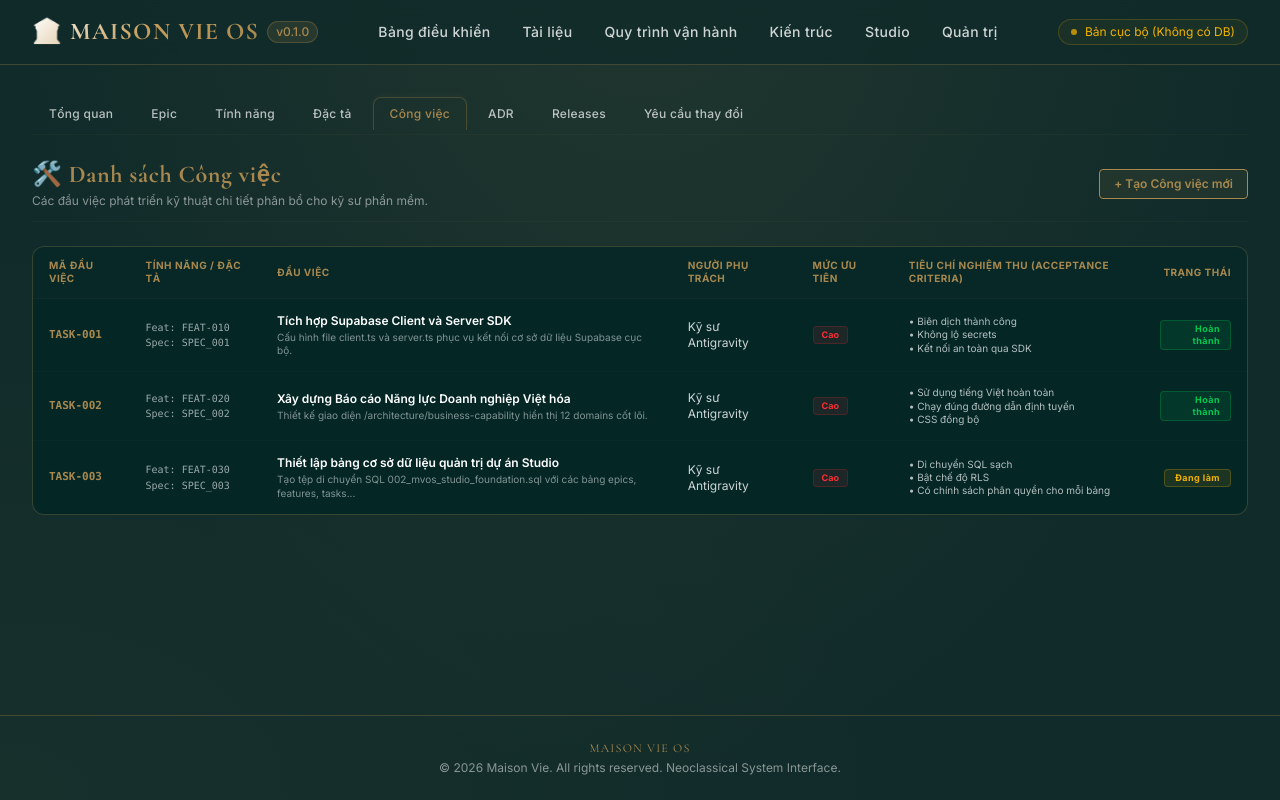
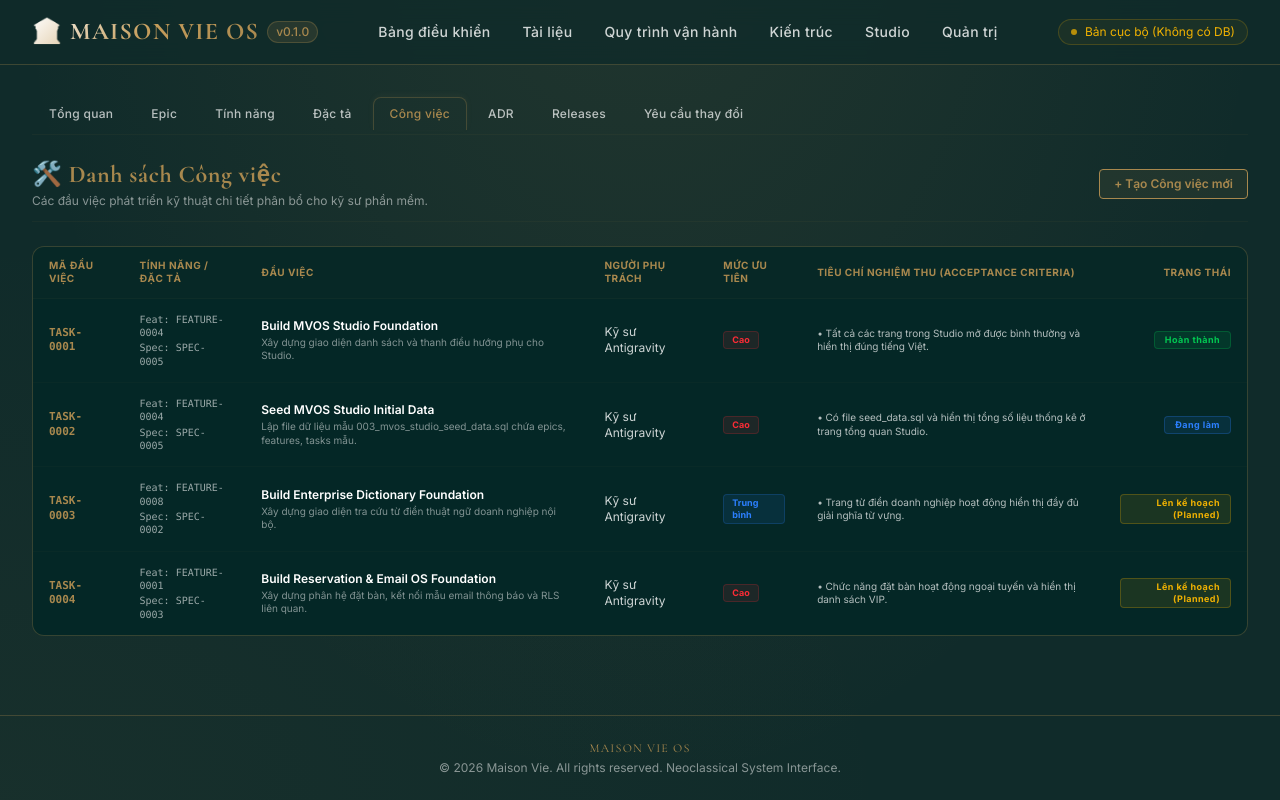
Before and after one commit to maisonvie-vn/maisonvie-os, a Next.js app: page /studio/tasks in a window 1280 px wide. Built offline with nearby package versions, Linux system fonts and the light colour scheme.

Commit message:
Seed MVOS Studio initial project data

```diff
--- a/app/studio/adr/page.tsx
+++ b/app/studio/adr/page.tsx
@@ -3,8 +3,38 @@
 export default function ADRPage() {
   const adrs = [
     {
-      code: 'ADR-001',
-      title: 'Thiết kế Giao diện Phân hệ (Frontend UI) sử dụng Tiếng Việt',
+      code: 'ADR-0001',
+      title: 'Sử dụng GitHub làm Nguồn Sự Thật Duy Nhất (Source of Truth)',
+      context: 'Mã nguồn, sơ đồ di chuyển SQL và tài liệu quy chuẩn kỹ thuật cần được lưu vết tập trung và quản lý phiên bản rõ ràng.',
+      decision: 'Sử dụng GitHub làm kho chứa chính thức cho mã nguồn và tài liệu kiến trúc dự án MVOS.',
+      consequences: 'Lịch sử thay đổi được bảo toàn đầy đủ và có khả năng khôi phục (rollback) nhanh chóng khi cần.',
+      status: vi.approved,
+      owner: 'Kiến trúc sư trưởng',
+      date: '2026-06-28'
+    },
+    {
+      code: 'ADR-0002',
+      title: 'Sử dụng nền tảng Vercel để triển khai Front-end',
+      context: 'Hệ thống cần môi trường phân phối tốc độ cao, hỗ trợ serverless và tối ưu hóa thời gian tải trang.',
+      decision: 'Sử dụng nền tảng Vercel làm nơi triển khai các bản dựng tĩnh và máy chủ biên Next.js.',
+      consequences: 'Tốc độ phản hồi cực nhanh cho nhân viên tiếp đón tại sảnh sảnh biệt thự.',
+      status: vi.approved,
+      owner: 'Kiến trúc sư trưởng',
+      date: '2026-06-28'
+    },
+    {
+      code: 'ADR-0003',
+      title: 'Sử dụng Supabase cho Database và Xác thực',
+      context: 'Hệ thống cần lưu trữ dữ liệu quan hệ an toàn, hỗ trợ cập nhật thời gian thực và quản lý tài khoản.',
+      decision: 'Ủy quyền lưu trữ dữ liệu cho Supabase PostgreSQL và quản lý đăng nhập thông qua Supabase Auth.',
+      consequences: 'Giảm thiểu tài nguyên tự dựng backend máy chủ và tận dụng tối đa bảo mật RLS.',
+      status: vi.approved,
+      owner: 'Hội đồng kỹ thuật',
+      date: '2026-06-28'
+    },
+    {
+      code: 'ADR-0004',
+      title: 'Giao diện Phân hệ (Frontend UI) sử dụng Tiếng Việt',
       context: 'Quy chuẩn vận hành biệt thự yêu cầu giao diện người dùng phải thuận tiện cho nhân sự phục vụ tại Việt Nam.',
       decision: 'Chuyển đổi toàn bộ ngôn ngữ hiển thị trên UI sang tiếng Việt 100%, đồng thời giữ nguyên các định dạng đặt tên kỹ thuật ở database/API bằng tiếng Anh.',
       consequences: 'Cải thiện trải nghiệm nhân sự, đồng nhất quy chuẩn kỹ thuật hệ thống.',
@@ -13,13 +43,13 @@
       date: '2026-06-28'
     },
     {
-      code: 'ADR-002',
-      title: 'Cô lập kết nối Database trực tiếp qua Supabase RLS',
-      context: 'Hệ thống cần đảm bảo an toàn tuyệt đối cho thông tin VIP và các log nội bộ.',
-      decision: 'Kích hoạt chính sách Row Level Security (RLS) cho tất cả các bảng dữ liệu của MVOS và MVOS Studio.',
-      consequences: 'Ngăn chặn rò rỉ dữ liệu qua các token rác của client.',
+      code: 'ADR-0005',
+      title: 'Tác nhân AI (AI Agents) phải tuân thủ nghiêm ngặt Đặc tả',
+      context: 'Các tác nhân AI tự động cần hoạt động đúng ranh giới nghiệp vụ mà không tự ý sửa đổi kiến trúc.',
+      decision: 'Tác nhân AI chỉ thực thi nhiệm vụ trong các file đặc tả chính thức, không thiết kế kiến trúc mới.',
+      consequences: 'Tránh các quyết định sai lệch ảnh hưởng đến hoạt động thực tế.',
       status: vi.approved,
-      owner: 'Hội đồng kỹ thuật',
+      owner: 'Hội đồng quản trị',
       date: '2026-06-28'
     }
   ]
--- a/app/studio/epics/page.tsx
+++ b/app/studio/epics/page.tsx
@@ -2,39 +2,16 @@
 
 export default function EpicsPage() {
   const epics = [
-    {
-      code: 'EPIC-001',
-      title: 'Maison Vie OS Foundation',
-      desc: 'Thiết lập khung làm việc cơ bản Next.js, tích hợp Supabase SDK, cấu hình CSS tân cổ điển và bảo mật RLS.',
-      status: vi.approved,
-      priority: 'Cao',
-      owner: 'Trưởng bộ phận kỹ thuật',
-      sprint: 'Sprint 0.1',
-      progress: 100,
-      version: 'v0.1.0'
-    },
-    {
-      code: 'EPIC-002',
-      title: 'Maison Vie Enterprise Architecture',
-      desc: 'Xây dựng bản đồ năng lực doanh nghiệp, phân bổ cơ cấu bộ phận và cấu hình thiết kế cơ sở dữ liệu cốt lõi.',
-      status: vi.approved,
-      priority: 'Cao',
-      owner: 'Kiến trúc sư trưởng',
-      sprint: 'Sprint 1.0',
-      progress: 100,
-      version: 'v0.2.0'
-    },
-    {
-      code: 'EPIC-003',
-      title: 'Maison Vie Studio Project Management',
-      desc: 'Xây dựng phân hệ quản trị dự án nội bộ cho phép lập kế hoạch và theo dõi các tính năng, đặc tả, công việc.',
-      status: vi.inProgress,
-      priority: 'Trung bình',
-      owner: 'Kỹ sư Antigravity',
-      sprint: 'Sprint 1.0',
-      progress: 40,
-      version: 'v0.3.0'
-    }
+    { code: 'EPIC-000', title: 'MVOS Studio', desc: 'Hệ thống quản trị dự án nội bộ và tiến độ phát triển MVOS.', status: vi.approved, priority: 'Cao', owner: 'Kiến trúc sư trưởng', sprint: 'Sprint 1', progress: 10, version: 'v0.3.0' },
+    { code: 'EPIC-001', title: 'Enterprise Architecture', desc: 'Đặc tả và cấu trúc kiến trúc doanh nghiệp Maison Vie.', status: vi.approved, priority: 'Cao', owner: 'Kiến trúc sư trưởng', sprint: 'Sprint 1', progress: 100, version: 'v0.2.0' },
+    { code: 'EPIC-002', title: 'Reservation & Email OS', desc: 'Quy trình định tuyến đặt bàn và thông báo tự động cho khách hàng.', status: vi.draft, priority: 'Cao', owner: 'Bộ phận vận hành', sprint: 'Sprint 2', progress: 0, version: 'v0.4.0' },
+    { code: 'EPIC-003', title: 'Document Engine', desc: 'Hệ thống quản lý tài liệu quy trình SOP và chính sách nội bộ.', status: vi.draft, priority: 'Trung bình', owner: 'Bộ phận vận hành', sprint: 'Sprint 3', progress: 0, version: 'v0.5.0' },
+    { code: 'EPIC-004', title: 'Knowledge Engine', desc: 'Công cụ quản lý tri thức và hướng dẫn nhân viên phục vụ.', status: vi.draft, priority: 'Trung bình', owner: 'Bộ phận vận hành', sprint: 'Sprint 3', progress: 0, version: 'v0.6.0' },
+    { code: 'EPIC-005', title: 'FOH OS', desc: 'Giao diện quản lý đặt bàn và quy trình tiếp đón sảnh.', status: vi.draft, priority: 'Cao', owner: 'Bộ phận lễ tân', sprint: 'Sprint 4', progress: 0, version: 'v0.7.0' },
+    { code: 'EPIC-006', title: 'Kitchen OS', desc: 'Hệ điều hành phối hợp bếp ăn và thực đơn nếm thử.', status: vi.draft, priority: 'Cao', owner: 'Bếp trưởng', sprint: 'Sprint 4', progress: 0, version: 'v0.8.0' },
+    { code: 'EPIC-007', title: 'Inventory OS', desc: 'Hệ thống kiểm soát nguyên vật liệu và quản lý nhà cung cấp.', status: vi.draft, priority: 'Trung bình', owner: 'Bộ phận kho', sprint: 'Sprint 5', progress: 0, version: 'v0.9.0' },
+    { code: 'EPIC-008', title: 'Accounting OS', desc: 'Đối soát tài chính két, lập hóa đơn VAT và báo cáo doanh thu.', status: vi.draft, priority: 'Cao', owner: 'Kế toán trưởng', sprint: 'Sprint 5', progress: 0, version: 'v1.0.0' },
+    { code: 'EPIC-009', title: 'CEO Dashboard', desc: 'Trung tâm tổng hợp số liệu và ra quyết định chiến lược cho ban giám đốc.', status: vi.draft, priority: 'Cao', owner: 'CEO', sprint: 'Sprint 6', progress: 0, version: 'v1.1.0' }
   ]
 
   return (
--- a/app/studio/features/page.tsx
+++ b/app/studio/features/page.tsx
@@ -2,39 +2,14 @@
 
 export default function FeaturesPage() {
   const features = [
-    {
-      code: 'FEAT-010',
-      epic: 'EPIC-001',
-      title: 'Kiến trúc Next.js App Router & Global Styles',
-      desc: 'Thiết kế cấu trúc dự án Next.js, cấu hình theme tân cổ điển thau/vàng đồng trong file globals.css.',
-      status: vi.approved,
-      priority: 'Cao',
-      owner: 'Trưởng nhóm phát triển',
-      progress: 100,
-      version: 'v0.1.0'
-    },
-    {
-      code: 'FEAT-020',
-      epic: 'EPIC-002',
-      title: 'Bản đồ năng lực & Sơ đồ bộ phận vận hành',
-      desc: 'Mô tả cấu trúc 12 Core Domains và phân bổ vai trò nghiệp vụ quản lý cho nhân viên biệt thự.',
-      status: vi.approved,
-      priority: 'Cao',
-      owner: 'Kiến trúc sư trưởng',
-      progress: 100,
-      version: 'v0.2.0'
-    },
-    {
-      code: 'FEAT-030',
-      epic: 'EPIC-003',
-      title: 'MVOS Studio Project Management Views',
-      desc: 'Xây dựng giao diện danh sách Epics, Features, Specs, Tasks, ADRs, Releases và RFCs.',
-      status: vi.inProgress,
-      priority: 'Cao',
-      owner: 'Kỹ sư Antigravity',
-      progress: 50,
-      version: 'v0.3.0'
-    }
+    { code: 'FEATURE-0001', epic: 'EPIC-000', title: 'Epic Management', desc: 'Giao diện quản lý danh sách yêu cầu cấp cao.', status: vi.approved, priority: 'Cao', owner: 'Kỹ sư Antigravity', progress: 100, version: 'v0.3.0' },
+    { code: 'FEATURE-0002', epic: 'EPIC-000', title: 'Feature Management', desc: 'Giao diện phân rã các tính năng nghiệp vụ.', status: vi.approved, priority: 'Cao', owner: 'Kỹ sư Antigravity', progress: 100, version: 'v0.3.0' },
+    { code: 'FEATURE-0003', epic: 'EPIC-000', title: 'Specification Library', desc: 'Thư viện đặc tả kỹ thuật dự án.', status: vi.approved, priority: 'Trung bình', owner: 'Kỹ sư Antigravity', progress: 100, version: 'v0.3.0' },
+    { code: 'FEATURE-0004', epic: 'EPIC-000', title: 'Task Management', desc: 'Giao diện quản lý đầu việc kỹ thuật chi tiết.', status: vi.approved, priority: 'Cao', owner: 'Kỹ sư Antigravity', progress: 100, version: 'v0.3.0' },
+    { code: 'FEATURE-0005', epic: 'EPIC-000', title: 'Architecture Decision Records', desc: 'Lưu trữ các quyết định thiết kế kiến trúc (ADR).', status: vi.approved, priority: 'Trung bình', owner: 'Kỹ sư Antigravity', progress: 100, version: 'v0.3.0' },
+    { code: 'FEATURE-0006', epic: 'EPIC-000', title: 'Release Notes', desc: 'Lịch sử phát hành các phiên bản phần mềm.', status: vi.approved, priority: 'Trung bình', owner: 'Kỹ sư Antigravity', progress: 100, version: 'v0.3.0' },
+    { code: 'FEATURE-0007', epic: 'EPIC-000', title: 'Change Requests', desc: 'Nhật ký yêu cầu thay đổi (RFC).', status: vi.approved, priority: 'Cao', owner: 'Kỹ sư Antigravity', progress: 100, version: 'v0.3.0' },
+    { code: 'FEATURE-0008', epic: 'EPIC-000', title: 'Enterprise Dictionary', desc: 'Từ điển các khái niệm nghiệp vụ lõi.', status: vi.draft, priority: 'Cao', owner: 'Kỹ sư Antigravity', progress: 0, version: 'v0.4.0' }
   ]
 
   return (
--- a/app/studio/releases/page.tsx
+++ b/app/studio/releases/page.tsx
@@ -1,30 +1,23 @@
 import { vi } from '@/lib/i18n/vi'
 
+interface Release {
+  code: string
+  version: string
+  title: string
+  desc: string
+  releaseDate: string
+  status: string
+}
+
 export default function ReleasesPage() {
-  const releases = [
+  const releases: Release[] = [
     {
-      code: 'REL-001',
+      code: 'REL-010',
       version: 'v0.1.0',
-      title: 'Maison Vie OS Foundation Release',
-      desc: 'Phát hành bản dựng nền tảng ban đầu chạy Next.js 15, kết nối Supabase Client, định cấu hình giao diện tân cổ điển.',
+      title: 'MVOS v0.1 - Foundation Release',
+      desc: 'Phát hành bản dựng nền tảng ban đầu bao gồm Next.js 15 App Router, cấu hình i18n tiếng Việt, cài đặt chính sách RLS và xây dựng phân hệ quản trị dự án Studio.',
       releaseDate: '2026-06-28',
-      status: vi.approved
-    },
-    {
-      code: 'REL-002',
-      version: 'v0.2.0',
-      title: 'Enterprise Architecture Blueprint Release',
-      desc: 'Bổ sung bản đặc tả 12 domains cốt lõi và giao diện hiển thị bản đồ năng lực doanh nghiệp.',
-      releaseDate: '2026-06-28',
-      status: vi.approved
-    },
-    {
-      code: 'REL-003',
-      version: 'v0.3.0',
-      title: 'MVOS Studio Management Release',
-      desc: 'Tích hợp các bảng quản trị dự án, bảng theo dõi Epics, Features, Specs, Tasks, ADRs, Releases.',
-      releaseDate: 'Dự kiến: 2026-06-29',
-      status: vi.draft
+      status: vi.inProgress
     }
   ]
 
--- a/app/studio/specifications/page.tsx
+++ b/app/studio/specifications/page.tsx
@@ -3,37 +3,59 @@
 export default function SpecificationsPage() {
   const specs = [
     {
-      code: 'SPEC_001',
-      feature: 'FEAT-010',
-      title: 'Mô hình Kiến trúc Doanh nghiệp MVOS',
+      code: 'SPEC-0001',
+      feature: 'FEATURE-0001',
+      title: 'MVOS Project Governance',
       status: vi.approved,
       version: 'v1.0',
       owner: 'Kiến trúc sư trưởng',
-      reviewer: 'Hội đồng kỹ thuật',
+      reviewer: 'Hội đồng quản trị',
+      approvedAt: '2026-06-28',
+      filePath: '/docs/00_project/AI_DEVELOPMENT_RULES.md'
+    },
+    {
+      code: 'SPEC-0002',
+      feature: 'FEATURE-0008',
+      title: 'MVOS Language Policy',
+      status: vi.approved,
+      version: 'v1.0',
+      owner: 'Kiến trúc sư trưởng',
+      reviewer: 'Hội đồng quản trị',
+      approvedAt: '2026-06-28',
+      filePath: '/docs/00_project/LANGUAGE_POLICY.md'
+    },
+    {
+      code: 'SPEC-0003',
+      feature: 'FEATURE-0005',
+      title: 'MVOS Enterprise Architecture',
+      status: vi.approved,
+      version: 'v1.0',
+      owner: 'Kiến trúc sư trưởng',
+      reviewer: 'Kiến trúc sư trưởng',
       approvedAt: '2026-06-28',
       filePath: '/specifications/SPEC_001_ENTERPRISE_ARCHITECTURE.md'
     },
     {
-      code: 'SPEC_002',
-      feature: 'FEAT-020',
-      title: 'Bản đồ Năng lực Doanh nghiệp Maison Vie',
+      code: 'SPEC-0004',
+      feature: 'FEATURE-0005',
+      title: 'Business Capability Map',
       status: vi.approved,
-      version: 'v1.1',
+      version: 'v1.0',
       owner: 'Kiến trúc sư trưởng',
-      reviewer: 'Hội đồng kỹ thuật',
+      reviewer: 'Kiến trúc sư trưởng',
       approvedAt: '2026-06-28',
       filePath: '/specifications/SPEC_002_BUSINESS_CAPABILITY_MAP.md'
     },
     {
-      code: 'SPEC_003',
-      feature: 'FEAT-030',
-      title: 'Kiến trúc quản lý dự án nội bộ MVOS Studio',
-      status: vi.pendingReview,
-      version: 'v0.9-RC1',
+      code: 'SPEC-0005',
+      feature: 'FEATURE-0004',
+      title: 'MVOS Studio Specification',
+      status: vi.approved,
+      version: 'v1.0',
       owner: 'Kỹ sư Antigravity',
       reviewer: 'Kiến trúc sư trưởng',
-      approvedAt: 'Chưa duyệt',
-      filePath: '/specifications/SPEC_003_DEPARTMENT_ARCHITECTURE.md'
+      approvedAt: '2026-06-28',
+      filePath: '/specifications/SPEC_005_PERMISSION_ARCHITECTURE.md'
     }
   ]
 
--- a/app/studio/tasks/page.tsx
+++ b/app/studio/tasks/page.tsx
@@ -3,37 +3,48 @@
 export default function TasksPage() {
   const tasks = [
     {
-      code: 'TASK-001',
-      feature: 'FEAT-010',
-      spec: 'SPEC_001',
-      title: 'Tích hợp Supabase Client và Server SDK',
-      desc: 'Cấu hình file client.ts và server.ts phục vụ kết nối cơ sở dữ liệu Supabase cục bộ.',
+      code: 'TASK-0001',
+      feature: 'FEATURE-0004',
+      spec: 'SPEC-0005',
+      title: 'Build MVOS Studio Foundation',
+      desc: 'Xây dựng giao diện danh sách và thanh điều hướng phụ cho Studio.',
       status: vi.completed,
       priority: 'Cao',
       owner: 'Kỹ sư Antigravity',
-      acceptanceCriteria: '• Biên dịch thành công\n• Không lộ secrets\n• Kết nối an toàn qua SDK'
+      acceptanceCriteria: '• Tất cả các trang trong Studio mở được bình thường và hiển thị đúng tiếng Việt.'
     },
     {
-      code: 'TASK-002',
-      feature: 'FEAT-020',
-      spec: 'SPEC_002',
-      title: 'Xây dựng Báo cáo Năng lực Doanh nghiệp Việt hóa',
-      desc: 'Thiết kế giao diện /architecture/business-capability hiển thị 12 domains cốt lõi.',
-      status: vi.completed,
-      priority: 'Cao',
-      owner: 'Kỹ sư Antigravity',
-      acceptanceCriteria: '• Sử dụng tiếng Việt hoàn toàn\n• Chạy đúng đường dẫn định tuyến\n• CSS đồng bộ'
-    },
-    {
-      code: 'TASK-003',
-      feature: 'FEAT-030',
-      spec: 'SPEC_003',
-      title: 'Thiết lập bảng cơ sở dữ liệu quản trị dự án Studio',
-      desc: 'Tạo tệp di chuyển SQL 002_mvos_studio_foundation.sql với các bảng epics, features, tasks...',
+      code: 'TASK-0002',
+      feature: 'FEATURE-0004',
+      spec: 'SPEC-0005',
+      title: 'Seed MVOS Studio Initial Data',
+      desc: 'Lập file dữ liệu mẫu 003_mvos_studio_seed_data.sql chứa epics, features, tasks mẫu.',
       status: vi.inProgress,
       priority: 'Cao',
       owner: 'Kỹ sư Antigravity',
-      acceptanceCriteria: '• Di chuyển SQL sạch\n• Bật chế độ RLS\n• Có chính sách phân quyền cho mỗi bảng'
+      acceptanceCriteria: '• Có file seed_data.sql và hiển thị tổng số liệu thống kê ở trang tổng quan Studio.'
+    },
+    {
+      code: 'TASK-0003',
+      feature: 'FEATURE-0008',
+      spec: 'SPEC-0002',
+      title: 'Build Enterprise Dictionary Foundation',
+      desc: 'Xây dựng giao diện tra cứu từ điển thuật ngữ doanh nghiệp nội bộ.',
+      status: 'Lên kế hoạch (Planned)',
+      priority: 'Trung bình',
+      owner: 'Kỹ sư Antigravity',
+      acceptanceCriteria: '• Trang từ điển doanh nghiệp hoạt động hiển thị đầy đủ giải nghĩa từ vựng.'
+    },
+    {
+      code: 'TASK-0004',
+      feature: 'FEATURE-0001',
+      spec: 'SPEC-0003',
+      title: 'Build Reservation & Email OS Foundation',
+      desc: 'Xây dựng phân hệ đặt bàn, kết nối mẫu email thông báo và RLS liên quan.',
+      status: 'Lên kế hoạch (Planned)',
+      priority: 'Cao',
+      owner: 'Kỹ sư Antigravity',
+      acceptanceCriteria: '• Chức năng đặt bàn hoạt động ngoại tuyến và hiển thị danh sách VIP.'
     }
   ]
 
@@ -94,6 +105,8 @@
                     <span className={`inline-block rounded px-2.5 py-0.5 text-[9px] font-bold tracking-wider ${
                       task.status === vi.completed
                         ? 'bg-green-500/10 border border-green-500/25 text-green-500'
+                        : task.status === vi.inProgress
+                        ? 'bg-blue-500/10 border border-blue-500/25 text-blue-500'
                         : 'bg-yellow-500/10 border border-yellow-500/25 text-yellow-500'
                     }`}>
                       {task.status}
```
Also changed, not shown: app/studio/page.tsx (+32 -5 lines), 1 other file (tests, documents, lock files or other folders).
